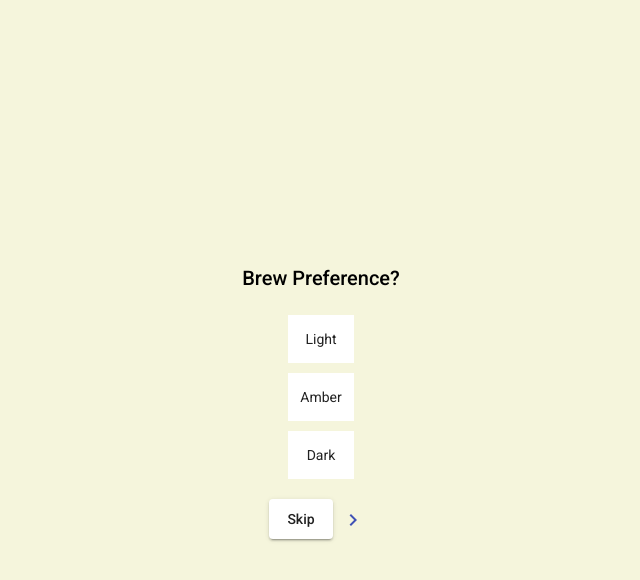
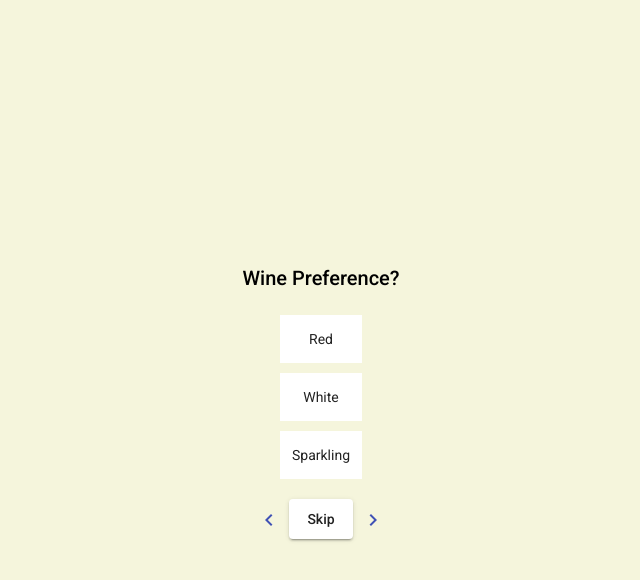
Before and after one commit to DustyBest/RadOnboardDemo, an Angular app: page /onboard in a window 1280 px wide. Both pictures are taken after a click on the button "Skip". Shown: the top 580 px of the page, without its empty margins (319-959 px from the left). Built offline with nearby package versions, Linux system fonts and the light colour scheme.

Commit message:
skip button

```diff
--- a/src/app/onboard/intake.service.ts
+++ b/src/app/onboard/intake.service.ts
@@ -16,7 +16,7 @@ export class IntakeService {
 
 
   sayHi(){
-    console.log(this.newUser.value)
+    console.log('hi')
   }
   updateBrew(brew){
     this.newUser.value.brew = brew;
--- a/src/app/onboard/onboard.component.html
+++ b/src/app/onboard/onboard.component.html
@@ -7,7 +7,7 @@
       <mat-button-toggle mat-raised-button (click)="this.intakeService.updateBrew('dark')">Dark</mat-button-toggle>
     </mat-button-toggle-group>
       <div class="skipNextBtns">
-      <button mat-raised-button (click)="this.intakeService.sayHi()">Skip</button>
+      <button mat-raised-button (click)="this.skip('brew', 'wine')">Skip</button>
       <button mat-icon-button color="primary" aria-label="Button with a right chevron icon"
       (click)="this.view='wine'">
         <mat-icon>chevron_right</mat-icon>
@@ -25,7 +25,7 @@
       <button mat-icon-button color="primary" aria-label="Button with a right chevron icon"
       (click)="this.view='brew'">
         <mat-icon>chevron_left</mat-icon></button>
-      <button mat-raised-button (click)="this.intakeService.sayHi()">Skip</button>
+      <button mat-raised-button (click)="this.skip('wine', 'food')">Skip</button>
       <button mat-icon-button color="primary" aria-label="Button with a right chevron icon"
       (click)="this.view='food'">
         <mat-icon>chevron_right</mat-icon>
@@ -43,7 +43,7 @@
       <button mat-icon-button color="primary" aria-label="Button with a right chevron icon"
       (click)="this.view='wine'">
         <mat-icon>chevron_left</mat-icon></button>
-      <button mat-raised-button (click)="this.intakeService.sayHi()">Skip</button>
+      <button mat-raised-button (click)="this.skip('food', 'occasion')">Skip</button>
       <button mat-icon-button color="primary" aria-label="Button with a right chevron icon"
       (click)="this.view='occasion'">
         <mat-icon>chevron_right</mat-icon>
--- a/src/app/onboard/onboard.component.ts
+++ b/src/app/onboard/onboard.component.ts
@@ -27,4 +27,9 @@ export class OnboardComponent implements OnInit {
     };
     this.intakeService.sayHi();
   }
+  skip(skipFrom, skipTo){
+    this.intakeService.newUser.value[skipFrom] = '';
+    this.view = skipTo
+    console.log(this.intakeService.newUser.value)
+  }
 }
```
